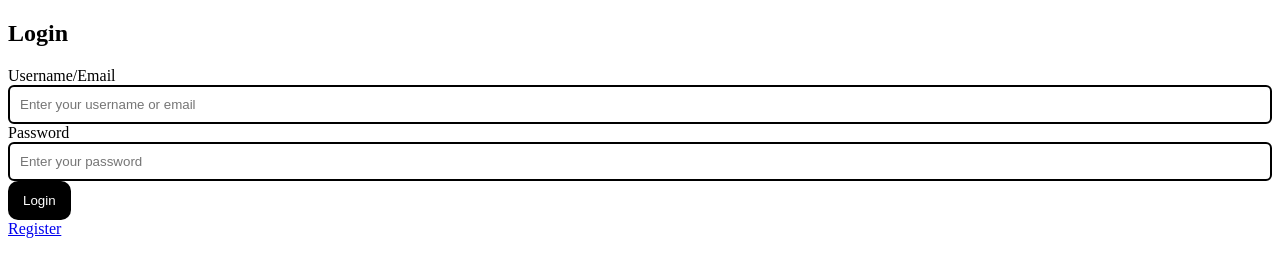
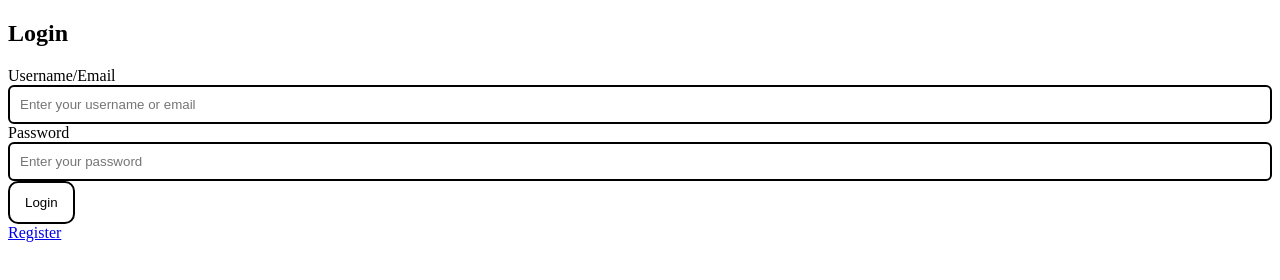
Before and after one commit to Noprot/SQL_WebPageProject, a plain HTML site: page SQLDatabaseProject/Html/index.html in a window 1280 px wide. Drawn offline with Linux system fonts and the light colour scheme.

Commit message:
Refactor button styles and update login form to use a consistent submit button class

```diff
--- a/SQLDatabaseProject/Html/Logic.js
+++ /dev/null
@@ -1,4 +0,0 @@
-function send(text) {
-
-    alert(text)
-}
--- a/SQLDatabaseProject/Html/Style.Css
+++ b/SQLDatabaseProject/Html/Style.Css
@@ -20,11 +20,17 @@ input[type="password"] {
     width: 100%;
     box-sizing: border-box;
 }
-button {
-    background-color: #000000;
-    color: #ffffff;
-    border: none;
+.submit-button {
+    color: #000000;
+    border: black 2px solid;
     border-radius: 10px;
     padding: 12px 15px;
     cursor: pointer;
+    background-color: transparent;
+     transition: all 0.3s ease;
+
 }
+.submit-button:hover {
+    background-color: #000000;
+    color: white;
+}
--- a/SQLDatabaseProject/Html/index.html
+++ b/SQLDatabaseProject/Html/index.html
@@ -22,7 +22,7 @@
                 <label for="password-input">Password</label>
                 <input type="password" id="password-input" name="password" placeholder="Enter your password" />
 
-                <button type="submit">Login</button>
+                <button type="submit" class="submit-button">Login</button>
             </form>
 
             <a href="/test/Register.html" target="_blank">Register</a>
```
